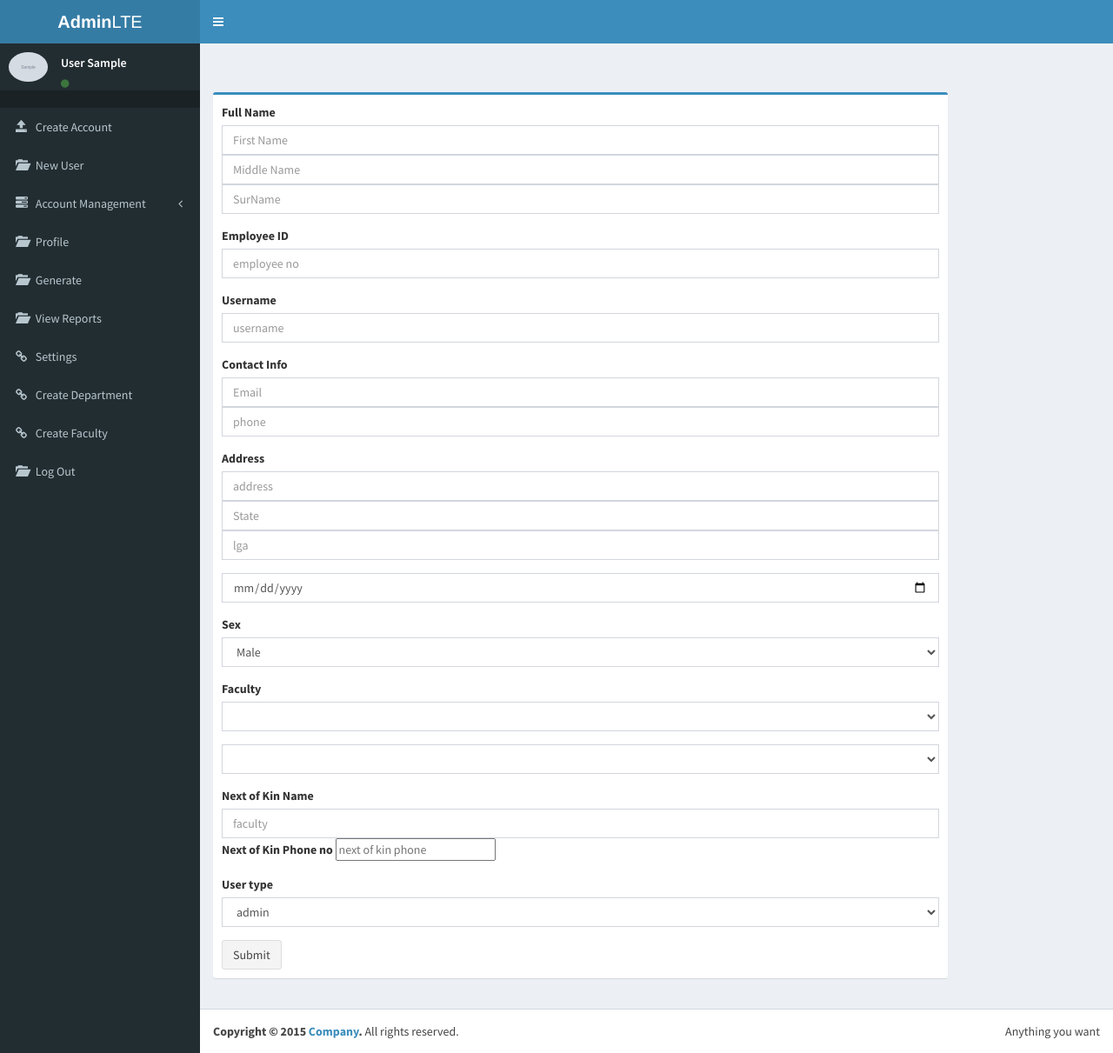
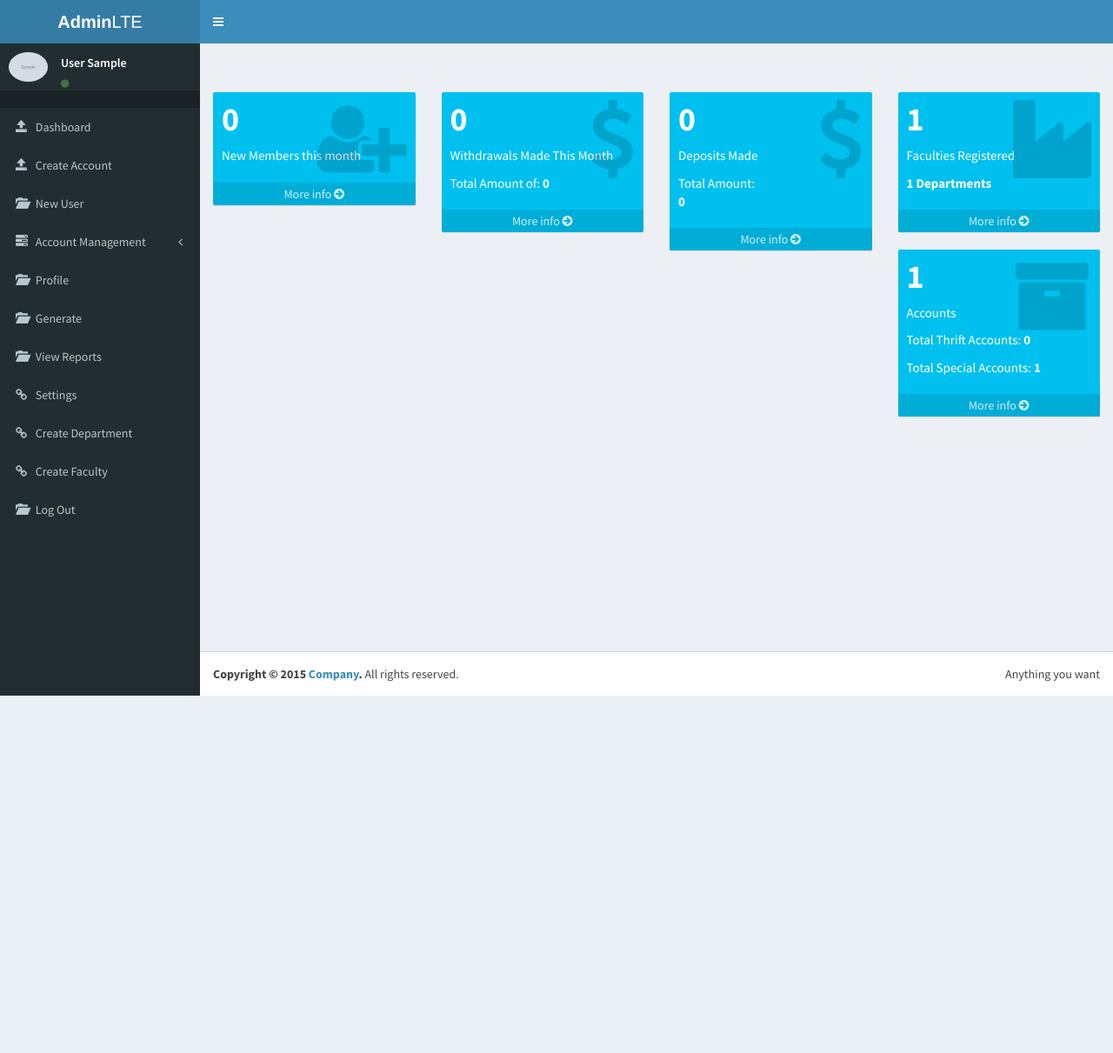
Before and after one commit to smilecs/microfinance, a PHP site: page /admin/index.php in a window 1280 px wide; the page is wider, and only the part inside the window is pictured. Shown: that part at 87% size. After the commit the page ends 800 px from the top of that part, so only its background shows below. Run offline with PHP 8.4, Linux system fonts and the light colour scheme; the visitor is signed in with stand-in values (Sample User, id 1); tables that the repository leaves empty or names only in its code hold one stand-in row (values such as "Sample post"); grey boxes marked "Sample" are stand-in pictures; lists and menus that the app fills with data are empty; some libraries are stand-ins or nearby versions.

Commit message:
new features

```diff
--- a/admin/index.php
+++ b/admin/index.php
@@ -110,6 +110,7 @@ $priv = $_SESSION['priv'];
           <ul class="sidebar-menu">
             <li class="header"></li>
             <!-- Optionally, you can add icons to the links -->
+            <li class="<?php echo classUpdate(""); ?>"><a href="index.php"><i class="glyphicon glyphicon-open"></i> <span>Dashboard</span></a></li>
             <li class="<?php echo classUpdate("../acct_form"); ?>"><a href="index.php?page=../acct_form"><i class="glyphicon glyphicon-open"></i> <span>Create Account</span></a></li>
             <li class="<?php echo classUpdate("../new_user"); ?>"><a href="index.php?page=../new_user"><i class="glyphicon glyphicon-folder-open"></i> <span>New User</span></a></li>
             <li class="treeview">
@@ -156,7 +157,7 @@ $priv = $_SESSION['priv'];
           include($page);
           }   /* if $page has a value, include it */
       else{
-      include('../new_user.php');
+      include('../dashboard.php');
       }
       ?>
 
--- /dev/null
+++ b/dashboard.php
@@ -0,0 +1,93 @@
+<?php
+include('../utility.php');
+?>
+<div class="row">
+  <div class="col-lg-3 col-xs-6">
+    <!-- small box -->
+    <div class="small-box bg-aqua">
+      <div class="inner">
+        <h3><?php echo total_no_users(); ?></h3>
+        <p>New Members this month</p>
+      </div>
+      <div class="icon">
+        <i class="fa fa-user-plus"></i>
+      </div>
+      <a href="#" class="small-box-footer">
+        More info <i class="fa fa-arrow-circle-right"></i>
+      </a>
+    </div>
+  </div><!-- ./col -->
+
+  <div class="col-lg-3 col-xs-6">
+    <!-- small box -->
+    <div class="small-box bg-aqua">
+      <div class="inner">
+        <h3><?php echo total_withdrawn()[0]; ?></h3>
+        <p>Withdrawals Made This Month</p>
+        <p>Total Amount of: <strong><?php echo total_withdrawn()[1];?></strong></p>
+      </div>
+      <div class="icon">
+        <i class="fa fa-usd"></i>
+      </div>
+      <a href="#" class="small-box-footer">
+        More info <i class="fa fa-arrow-circle-right"></i>
+      </a>
+    </div>
+  </div><!-- ./col -->
+
+
+  <div class="col-lg-3 col-xs-6">
+    <!-- small box -->
+    <div class="small-box bg-aqua">
+      <div class="inner">
+        <h3><?php echo total_deposit()[0]; ?></h3>
+        <p>Deposits Made</p>
+        <p>Total Amount:<br><strong><?php echo total_deposit()[1];?></strong></p>
+      </div>
+      <div class="icon">
+        <i class="fa fa-usd"></i>
+      </div>
+      <a href="#" class="small-box-footer">
+        More info <i class="fa fa-arrow-circle-right"></i>
+      </a>
+    </div>
+  </div><!-- ./col -->
+
+
+    <div class="col-lg-3 col-xs-6">
+      <!-- small box -->
+      <div class="small-box bg-aqua">
+        <div class="inner">
+          <h3><?php echo no_faculty(); ?></h3>
+          <p>Faculties Registered</p>
+          <p><strong><?php echo no_dept();?>  Departments</strong></p>
+        </div>
+        <div class="icon">
+          <i class="fa fa-industry"></i>
+        </div>
+        <a href="#" class="small-box-footer">
+          More info <i class="fa fa-arrow-circle-right"></i>
+        </a>
+      </div>
+    </div><!-- ./col -->
+
+
+      <div class="col-lg-3 col-xs-6">
+        <!-- small box -->
+        <div class="small-box bg-aqua">
+          <div class="inner">
+            <h3><?php echo no_accounts()[0]; ?></h3>
+            <p>Accounts</p>
+            <p>Total Thrift Accounts:  <strong><?php echo no_accounts()[1];?></strong></p>
+          <p>Total Special Accounts:   <strong><?php echo no_accounts()[2];?></strong></p>
+          </div>
+          <div class="icon">
+            <i class="fa fa-archive"></i>
+          </div>
+          <a href="#" class="small-box-footer">
+            More info <i class="fa fa-arrow-circle-right"></i>
+          </a>
+        </div>
+      </div>
+
+  </div><!-- /.row -->
--- /dev/null
+++ b/utility.php
@@ -0,0 +1,73 @@
+<?php
+function date_splitter(){
+  $date = date('Y-m-d');
+  $tmp_date = split("-", $date);
+  $tmp_date = $tmp_date[0] . "-" . $tmp_date[1];
+  return $tmp_date;
+}
+
+function total_withdrawn(){
+  $tmp_date = date_splitter();
+  $result = query("SELECT * FROM withdraw WHERE date LIKE '$tmp_date-%'");
+  $total = 0;
+  $count = 0;
+  while($row=mysql_fetch_array($result)){
+    $amount = $row['total_deduction'];
+    $total += $amount;
+    $count += 1;
+  }
+  $tm = [$count, $total];
+  return $tm;
+}
+
+function total_deposit(){
+$tmp_date = date_splitter();
+$result = query("SELECT * FROM deposit WHERE date LIKE '$tmp_date-%'");
+$total = 0;
+$count = 0;
+while($row=mysql_fetch_array($result)){
+  $amount = $row['amount'];
+  $total += $amount;
+  $count += 1;
+}
+$tm = [$count, $total];
+return $tm;
+}
+function total_no_users(){
+  $result = query("SELECT * FROM customer WHERE priviledge ='2'");
+  $count = mysql_num_rows($result);
+  return $count;
+}
+function no_faculty(){
+  $result = query("SELECT * FROM faculty");
+  $count = mysql_num_rows($result);
+  return $count;
+}
+
+function no_dept(){
+  $result = query("SELECT * FROM department");
+  $count = mysql_num_rows($result);
+  return $count;
+}
+
+function no_accounts(){
+$tmp_date = date_splitter();
+$result = query("SELECT * FROM account");
+$thrift_total = 0;
+$special_total = 0;
+$count = 0;
+while($row=mysql_fetch_array($result)){
+  $type = $row['acct_type'];
+  if($type == 1){
+    $thrift_total += 1;
+  }
+  else{
+    $special_total += 1;
+  }
+
+  $count += 1;
+}
+$tm = [$count, $thrift_total, $special_total];
+return $tm;
+}
+?>
```
Also changed, not shown: loan_sub.php (+6 -3 lines), pay_loan.php (+11 -1 lines), update_withdraw.php (+14 -1 lines).
